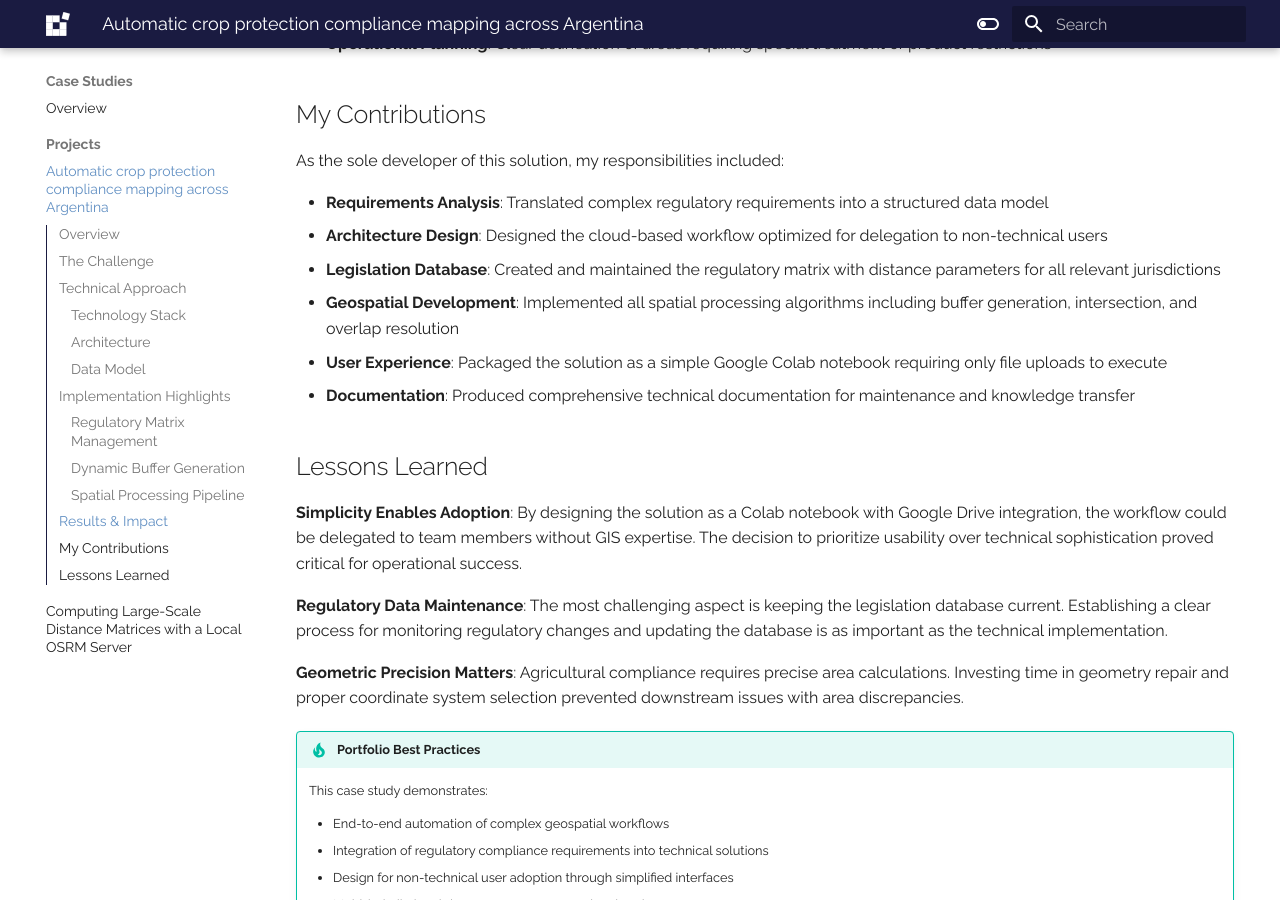
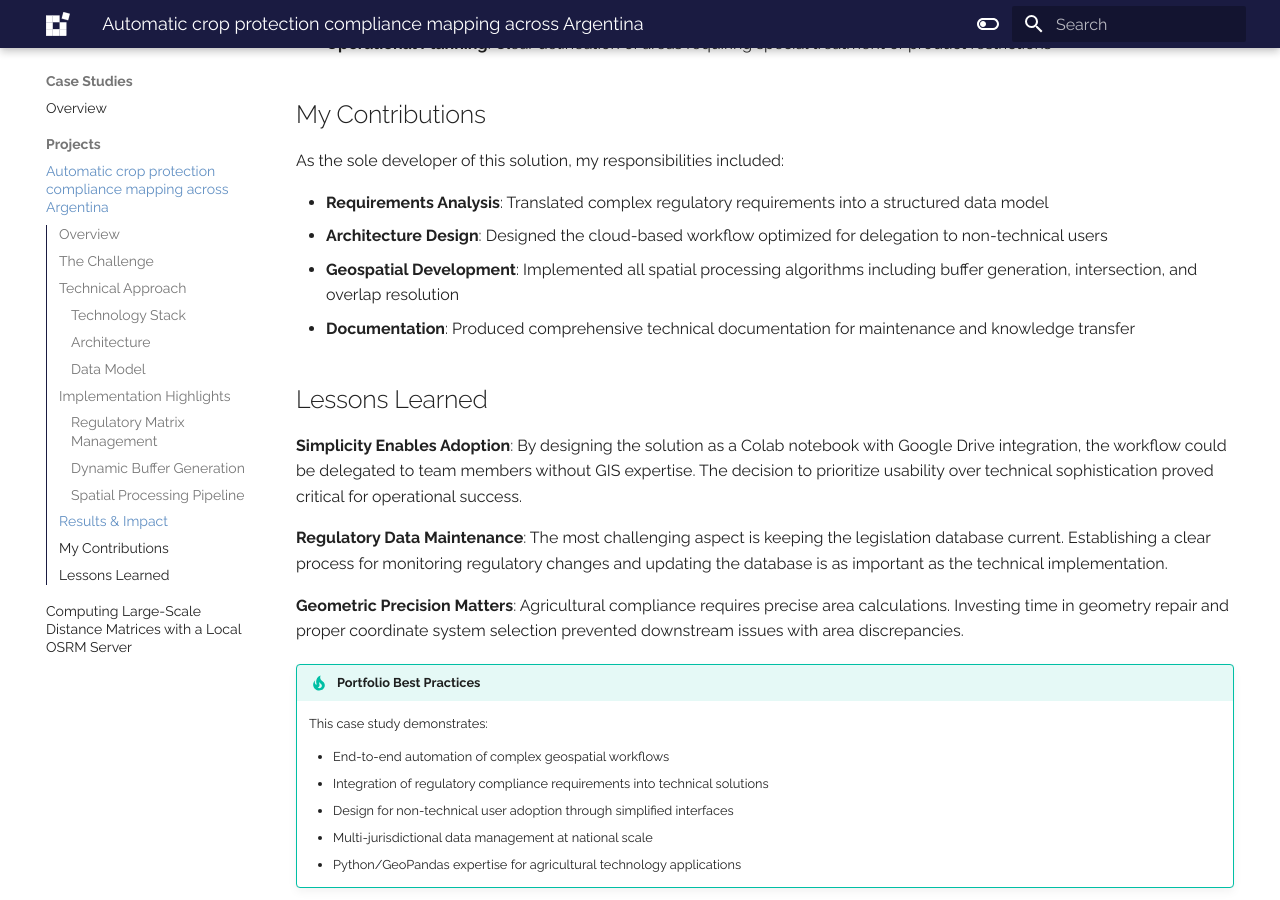
Before and after one commit to Joaquin-Urruti/joaquinurruti-website, an MkDocs documentation site: the page built from docs/portfolio/projects/project-1.md, in a window 1280 px wide and 900 px high, scrolled down 3678 px. Built offline with MkDocs 1.6.1 and Material for MkDocs 9.7.7, drawn with Linux system fonts in a browser that asks for light colours.

Commit message:
proj 1 changes

```diff
--- a/docs/portfolio/projects/project-1.md
+++ b/docs/portfolio/projects/project-1.md
@@ -131,9 +131,7 @@ As the sole developer of this solution, my responsibilities included:
 
 - **Requirements Analysis**: Translated complex regulatory requirements into a structured data model
 - **Architecture Design**: Designed the cloud-based workflow optimized for delegation to non-technical users
-- **Legislation Database**: Created and maintained the regulatory matrix with distance parameters for all relevant jurisdictions
 - **Geospatial Development**: Implemented all spatial processing algorithms including buffer generation, intersection, and overlap resolution
-- **User Experience**: Packaged the solution as a simple Google Colab notebook requiring only file uploads to execute
 - **Documentation**: Produced comprehensive technical documentation for maintenance and knowledge transfer
 
 ## Lessons Learned
```
